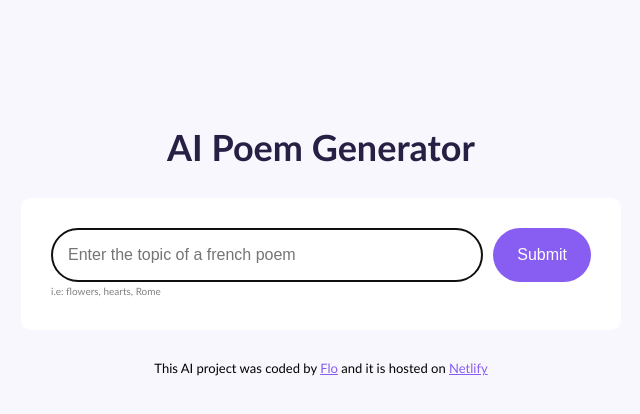
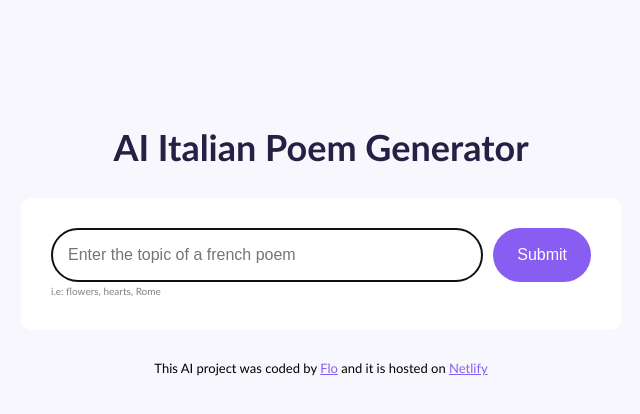
Before and after one commit to Floriana08/generator, a plain HTML site: page index.html in a window 1280 px wide. Shown: the whole page, without its empty margins (319-959 px from the left). Drawn offline with nearby package versions, Linux system fonts and the light colour scheme.

Commit message:
updated the title

```diff
--- a/index.html
+++ b/index.html
@@ -11,7 +11,7 @@
   <body>
     <div class="container">
       <header>
-        <h1>AI Poem Generator</h1>
+        <h1>AI Italian Poem Generator</h1>
       </header>
 
       <main>
```
